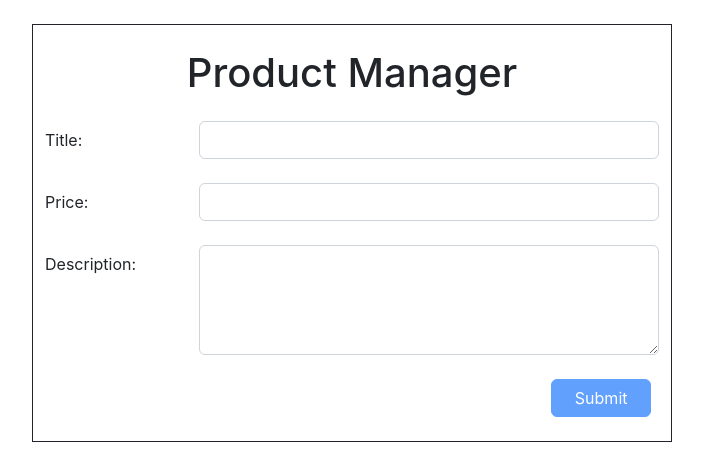
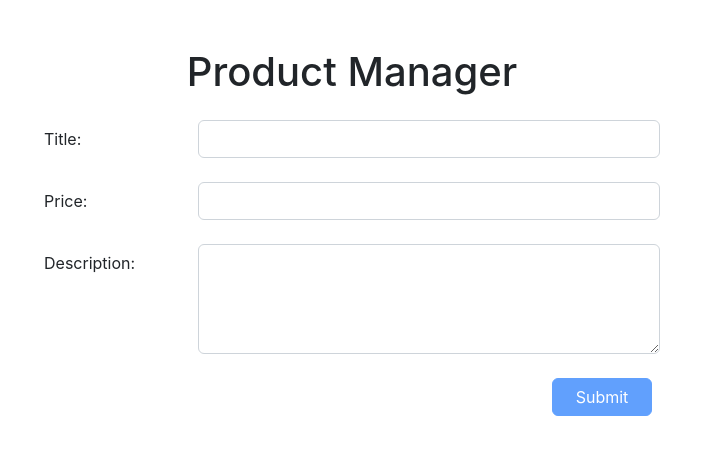
Before and after one commit to JohnathonBowers/product-manager, a React (Create React App) app in the folder client/: page / in a window 1280 px wide. Shown: the top 456 px of the page, without its empty margins (288-991 px from the left). Built offline with nearby package versions, Linux system fonts and the light colour scheme.

Commit message:
remove dark border around Bootstrap container in ProductForm component

```diff
--- a/client/src/components/ProductForm.jsx
+++ b/client/src/components/ProductForm.jsx
@@ -35,7 +35,7 @@ const ProductForm = (props) => {
     }
 
     return (
-        <div className="container col-sm-6 mt-4 pt-4 border border-dark">
+        <div className="container col-sm-6 mt-4 pt-4">
             <h1 className="text-center">Product Manager</h1>
             <form onSubmit={handleSubmit}>
                 <div className="d-flex flex-row my-4">
```
